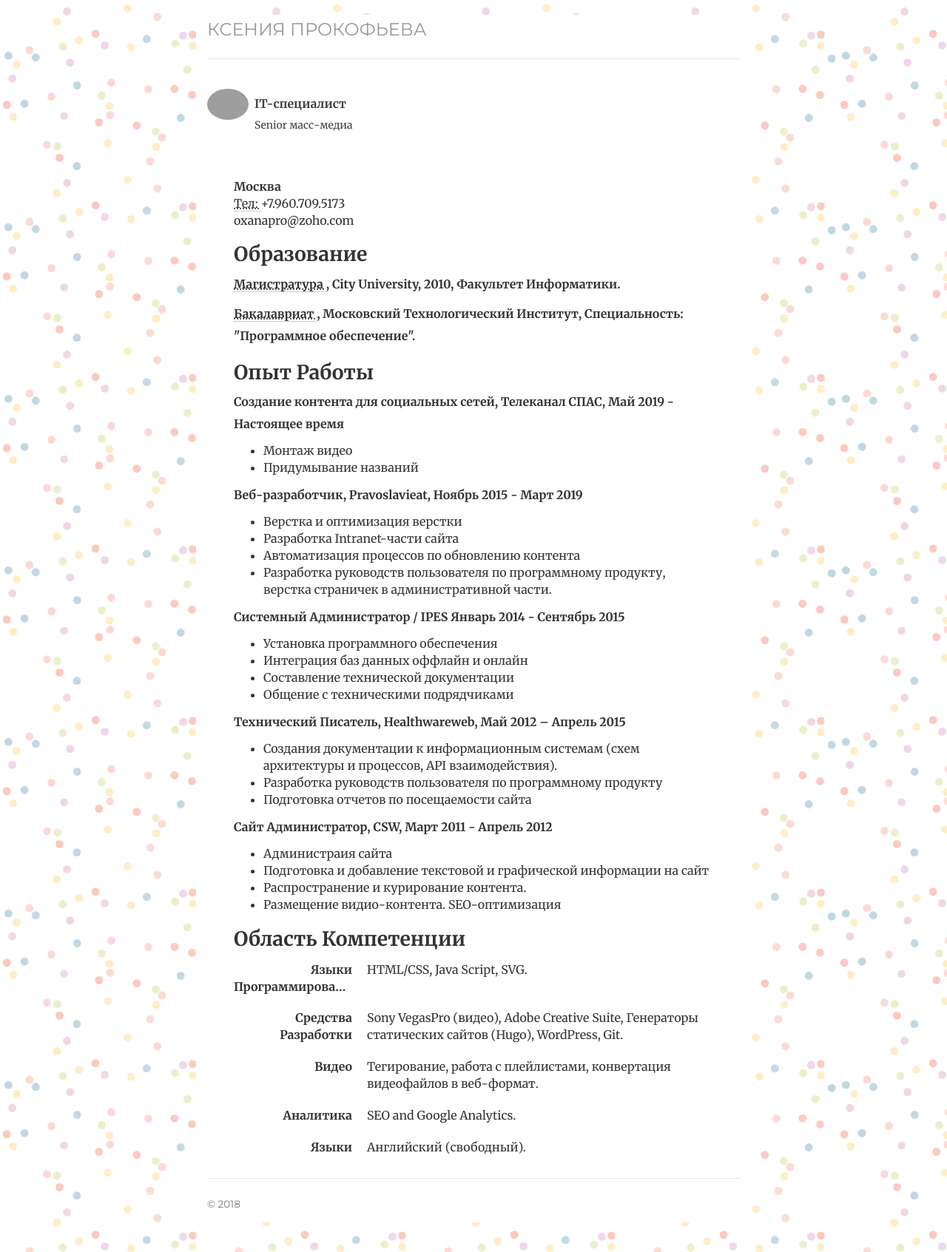
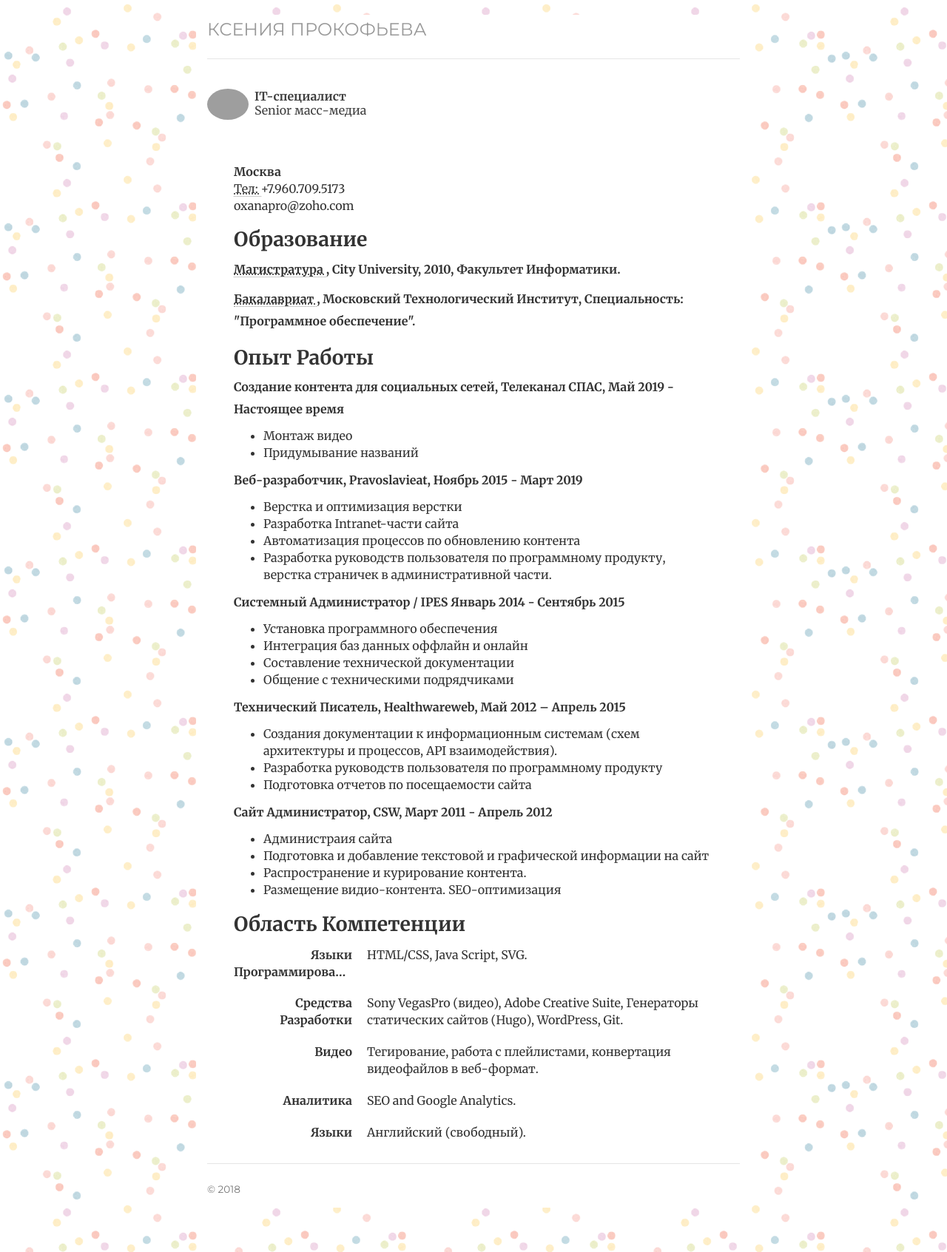
Before and after one commit to cvkp/cvkp.github.io, a Jekyll site: the page built from index.html, in a window 1280 px wide. Shown: the whole page at 74% size. Built offline with Jekyll 4.4.1, drawn with Linux system fonts in a browser that asks for light colours; nearby versions of some CDN libraries; the list of posts is cut into pages by our own code; grey boxes are pictures that could not be loaded.

Commit message:
Update style.css

```diff
--- a/css/style.css
+++ b/css/style.css
@@ -836,6 +836,7 @@ color: #2ea2cc;
        font-size: 16px;
 
     line-height: 20px;
+   margin: 0;
 
 
 }
@@ -843,7 +844,7 @@ color: #2ea2cc;
 
 .mh-contributor__role {
 
-font-size: 14px;
+font-size: 16px;
 
 line-height: 18px;
 }
```
